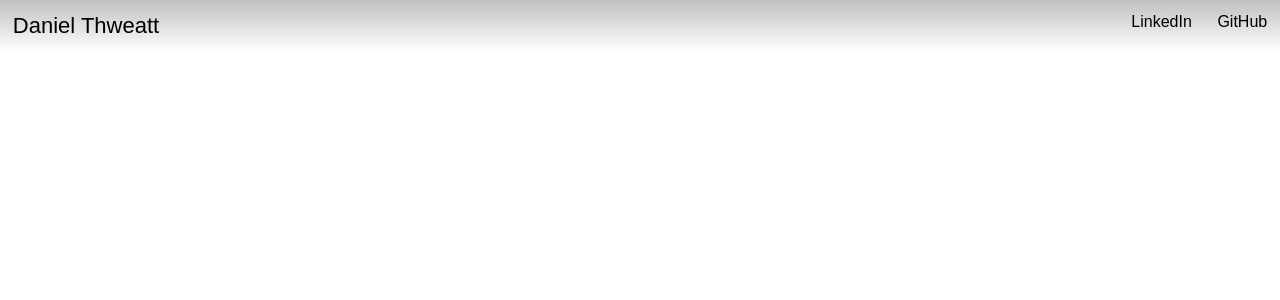
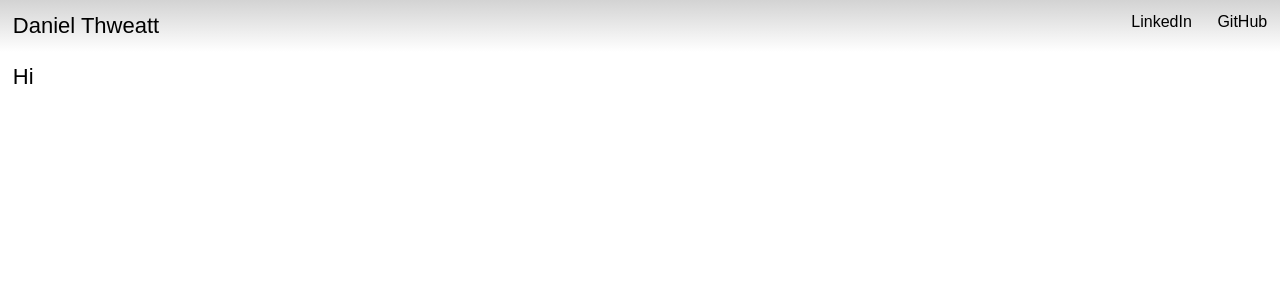
Before and after one commit to Danielthweatt/Portfolio, a React (Create React App) app in the folder my-app/: page / in a window 1280 px wide. Shown: the top 300 px of the page. Built offline with nearby package versions, Linux system fonts and the light colour scheme.

Commit message:
created Wrapper component

```diff
--- a/my-app/src/App.js
+++ b/my-app/src/App.js
@@ -1,10 +1,20 @@
 import React, { Component } from 'react';
 import Nav from './components/Nav';
+import Wrapper from './components/Wrapper';
 
 class App extends Component {
 	render() {
 		return (
-			<Nav />
+			<div>
+				<Nav />
+				<main>
+					<Wrapper>
+						<h1>
+							Hi
+						</h1>
+					</Wrapper>
+				</main>
+			</div>
 		);
 	}
 }
--- a/my-app/src/components/Nav/Nav.css
+++ b/my-app/src/components/Nav/Nav.css
@@ -1,5 +1,5 @@
 nav {
-    background-image: linear-gradient(silver, white);
+    background-image: linear-gradient(LightGray, white);
 }
 
 h1 {
--- /dev/null
+++ b/my-app/src/components/Wrapper/Wrapper.js
@@ -0,0 +1,10 @@
+import React from 'react';
+import './Wrapper.css';
+
+const Wrapper = props => (
+	<div className="wrapper">
+		{props.children}
+	</div>
+);
+
+export default Wrapper;
--- /dev/null
+++ b/my-app/src/components/Wrapper/index.js
@@ -0,0 +1 @@
+export { default } from './Wrapper';
```
Also changed, not shown: my-app/src/components/Wrapper/Wrapper.css (added).
